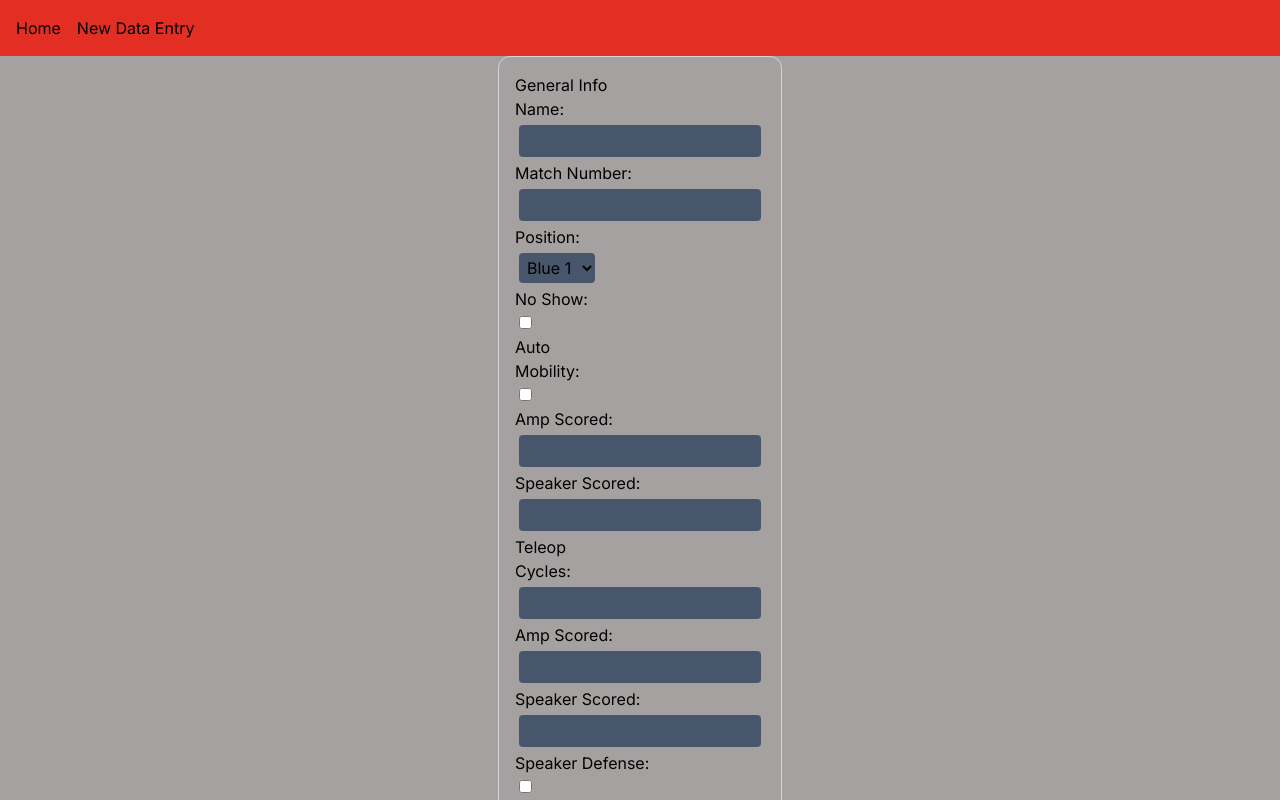
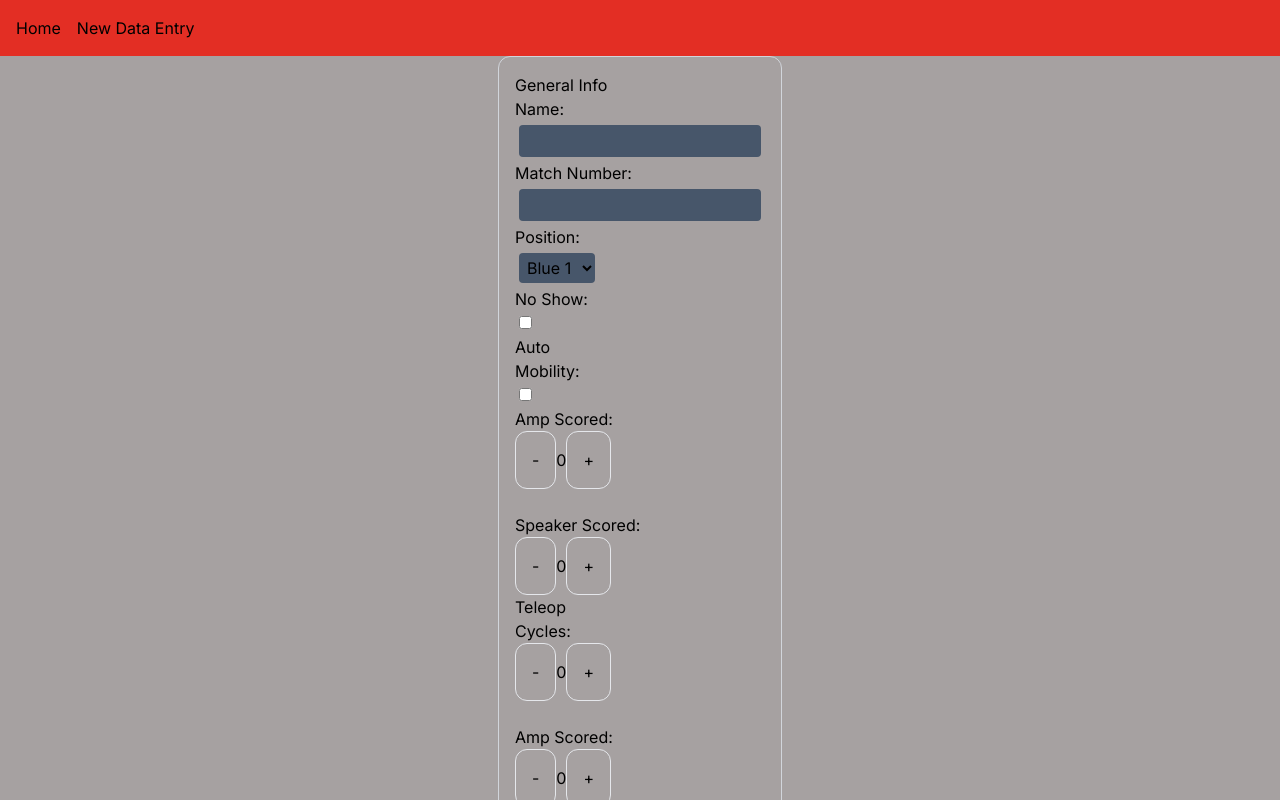
Before and after one commit to taologan/scouter, a Next.js app: page /dataEntry/new in a window 1280 px wide. Built offline with nearby package versions, Linux system fonts and the light colour scheme.

Commit message:
Updated form
Changed some of the form to buttons

```diff
--- a/app/(components)/EntryForm.jsx
+++ b/app/(components)/EntryForm.jsx
@@ -9,11 +9,11 @@ const EntryForm = () => {
     position: "",
     noShow: false,
     mobility: false,
-    ampScoredAuto: "",
-    speakerScoredAuto: "",
-    cycles: "",
-    ampScoredTeleop: "",
-    speakerScoredTeleop: "",
+    ampScoredAuto: 0,
+    speakerScoredAuto: 0,
+    cycles: 0,
+    ampScoredTeleop: 0,
+    speakerScoredTeleop: 0,
     speakerDefense: false,
     sourceDefense: false,
     trap: false,
@@ -32,6 +32,23 @@ const EntryForm = () => {
     setFormData((preState) => ({
       ...preState,
       [name]: value,
+    }));
+  };
+  const handleIncrement = (e) => {
+    const value = parseInt(e.target.value);
+    const name = e.target.name;
+    setFormData((preState) => ({
+      ...preState,
+      [name]: value + 1
+    }));
+  };
+
+  const handleDecrement = (e) => {
+    const value = parseInt(e.target.value);
+    const name = e.target.name;
+    setFormData((preState) => ({
+      ...preState,
+      [name]: value - 1
     }));
   };
   const calculateTotalScore = () => {
@@ -143,61 +160,106 @@ const EntryForm = () => {
 
             <label htmlFor="ampScoredAuto">Amp Scored:</label>
             <br />
-            <input
+            {/* <input
               type="text"
               id="ampScoredAuto"
               name="ampScoredAuto"
               onChange={handleChange}
               value={formData.ampScoredAuto}
-            />
+            /> */}
+            <div>
+              <button type="button" name="ampScoredAuto" value={formData.ampScoredAuto} onClick={handleDecrement}>
+                -
+              </button>
+              <span>{formData.ampScoredAuto}</span>
+              <button type="button" name="ampScoredAuto" value={formData.ampScoredAuto} onClick={handleIncrement}>
+                +
+              </button>
+            </div>
 
             <br />
 
             <label htmlFor="speakerScoredAuto">Speaker Scored:</label>
             <br />
-            <input
+            {/* <input
               type="text"
               id="speakerScoredAuto"
               name="speakerScoredAuto"
               onChange={handleChange}
               value={formData.speakerScoredAuto}
-            />
+            /> */}
+            <div>
+              <button type="button" name="speakerScoredAuto" value={formData.speakerScoredAuto} onClick={handleDecrement}>
+                -
+              </button>
+              <span>{formData.speakerScoredAuto}</span>
+              <button type="button" name="speakerScoredAuto" value={formData.speakerScoredAuto} onClick={handleIncrement}>
+                +
+              </button>
+            </div>
           </div>
 
           <div>
             <h1>Teleop</h1>
             <label htmlFor="cycles">Cycles:</label>
             <br />
-            <input
+            {/* <input
               type="text"
               id="cycles"
               name="cycles"
               onChange={handleChange}
               value={formData.cycles}
-            />
+            /> */}
+            <div>
+              <button type="button" name="cycles" value={formData.cycles} onClick={handleDecrement}>
+                -
+              </button>
+              <span>{formData.cycles}</span>
+              <button type="button" name="cycles" value={formData.cycles} onClick={handleIncrement}>
+                +
+              </button>
+            </div>
             <br />
 
             <label htmlFor="ampScoredTeleop">Amp Scored:</label>
             <br />
-            <input
+            {/* <input
               type="text"
               id="ampScoredTeleop"
               name="ampScoredTeleop"
               onChange={handleChange}
               value={formData.ampScoredTeleop}
-            />
-
+            /> */}
+            <div>
+              <button type="button" name="ampScoredTeleop" value={formData.ampScoredTeleop} onClick={handleDecrement}>
+                -
+              </button>
+              <span>{formData.ampScoredTeleop}</span>
+              <button type="button" name="ampScoredTeleop" value={formData.ampScoredTeleop} onClick={handleIncrement}>
+                +
+              </button>
+            </div>
             <br />
 
             <label htmlFor="speakerScoredTeleop">Speaker Scored:</label>
             <br />
-            <input
+            {/* <input
               type="text"
               id="speakerScoredTeleop"
               name="speakerScoredTeleop"
               onChange={handleChange}
               value={formData.speakerScoredTeleop}
-            />
+            /> */}
+            <div>
+              <button type="button" name="speakerScoredTeleop" value={formData.speakerScoredTeleop} onClick={handleDecrement}>
+                -
+              </button>
+              <span>{formData.speakerScoredTeleop}</span>
+              <button type="button" name="speakerScoredTeleop" value={formData.speakerScoredTeleop} onClick={handleIncrement}>
+                +
+              </button>
+            </div>
+
             <br />
 
             <label htmlFor="speakerDefense">Speaker Defense:</label>
--- a/app/globals.css
+++ b/app/globals.css
@@ -3,6 +3,9 @@
 @tailwind utilities;
 
 @layer components {
+  button {
+    @apply rounded-xl p-4 border;
+  }
   .btn {
     @apply hover:no-underline bg-blue-accent tracking-wider w-full text-center text-nav font-bold cursor-pointer uppercase px-4 py-2 rounded-md hover:bg-blue-accent-hover transition-colors block;
   }
```
